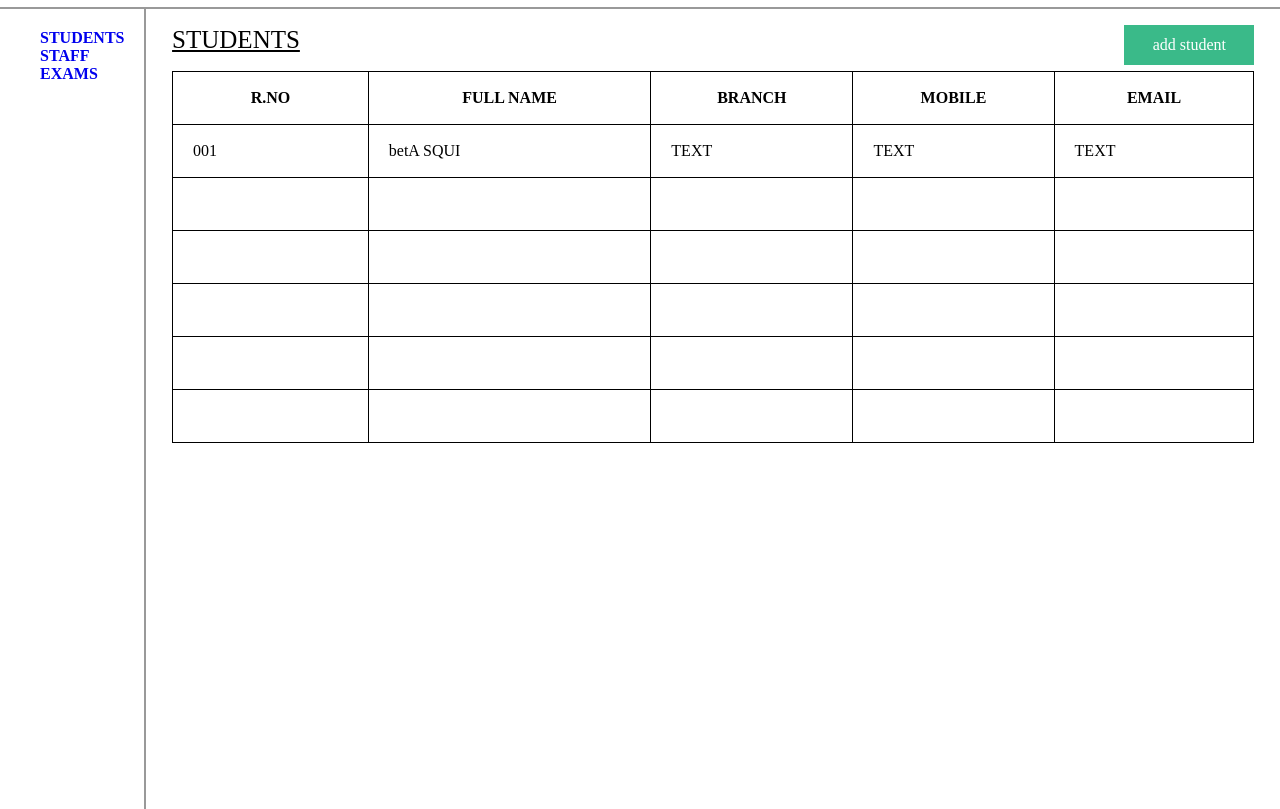
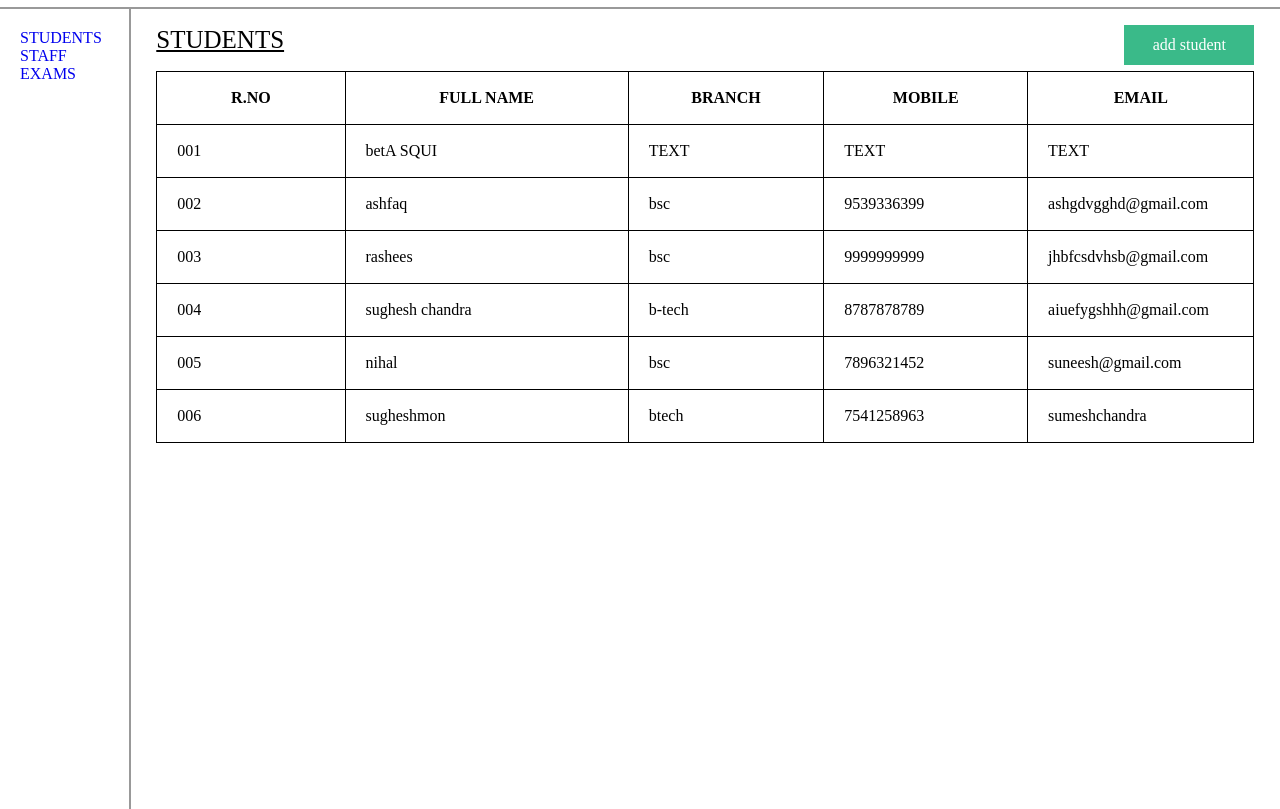
Before and after one commit to SHAMSAD12/betasquirrel-tasks, a plain HTML site: page task-5/index.html in a window 1280 px wide. Shown: the part 73-882 px from the top of the page. Drawn offline with Linux system fonts and the light colour scheme.

Commit message:
modified

```diff
--- a/task-5/css/style1.css
+++ b/task-5/css/style1.css
@@ -63,16 +63,13 @@ h1 {
   float: left;
 }
 .nav {
-  height: 100px;
+  height: 20%;
   justify-content: space-between;
   padding: 20px 20px;
 }
 .nav > a {
   text-decoration: none;
-  margin-left: 20px;
-  font-size: medium;
-  font-weight: bold;
-  padding-top: 2%;
+  margin-top: 2%;
 }
 table {
   border: 0.5px solid black;
--- a/task-5/index.html
+++ b/task-5/index.html
@@ -47,39 +47,39 @@
               <td>TEXT</td>
             </tr>
             <tr>
-              <td></td>
-              <td></td>
-              <td></td>
-              <td></td>
-              <td></td>
+              <td>002</td>
+              <td>ashfaq</td>
+              <td>bsc</td>
+              <td>9539336399</td>
+              <td>ashgdvgghd@gmail.com</td>
             </tr>
             <tr>
-              <td></td>
-              <td></td>
-              <td></td>
-              <td></td>
-              <td></td>
+              <td>003</td>
+              <td>rashees</td>
+              <td>bsc</td>
+              <td>9999999999</td>
+              <td>jhbfcsdvhsb@gmail.com</td>
             </tr>
             <tr>
-              <td></td>
-              <td></td>
-              <td></td>
-              <td></td>
-              <td></td>
+              <td>004</td>
+              <td>sughesh chandra</td>
+              <td>b-tech</td>
+              <td>8787878789</td>
+              <td>aiuefygshhh@gmail.com</td>
             </tr>
             <tr>
-              <td></td>
-              <td></td>
-              <td></td>
-              <td></td>
-              <td></td>
+              <td>005</td>
+              <td>nihal</td>
+              <td>bsc</td>
+              <td>7896321452</td>
+              <td>suneesh@gmail.com</td>
             </tr>
             <tr>
-              <td></td>
-              <td></td>
-              <td></td>
-              <td></td>
-              <td></td>
+              <td>006</td>
+              <td>sugheshmon</td>
+              <td>btech</td>
+              <td>7541258963</td>
+              <td>sumeshchandra</td>
             </tr>
           </table>
         </div>
```
Also changed, not shown: task-1/css/style.css (+5 -4 lines), task-2/css/style.css (+32 -12 lines), task-5/css/style.css (+7 -4 lines).
